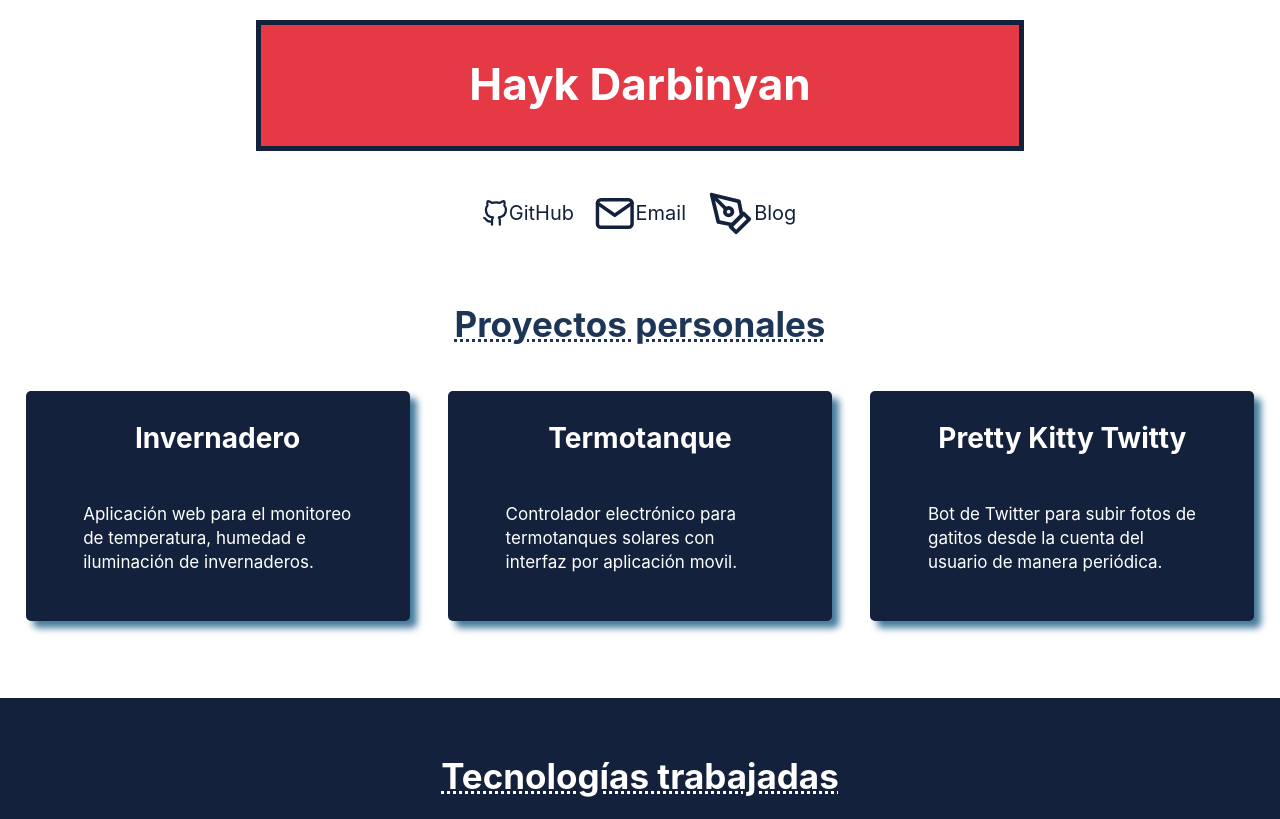
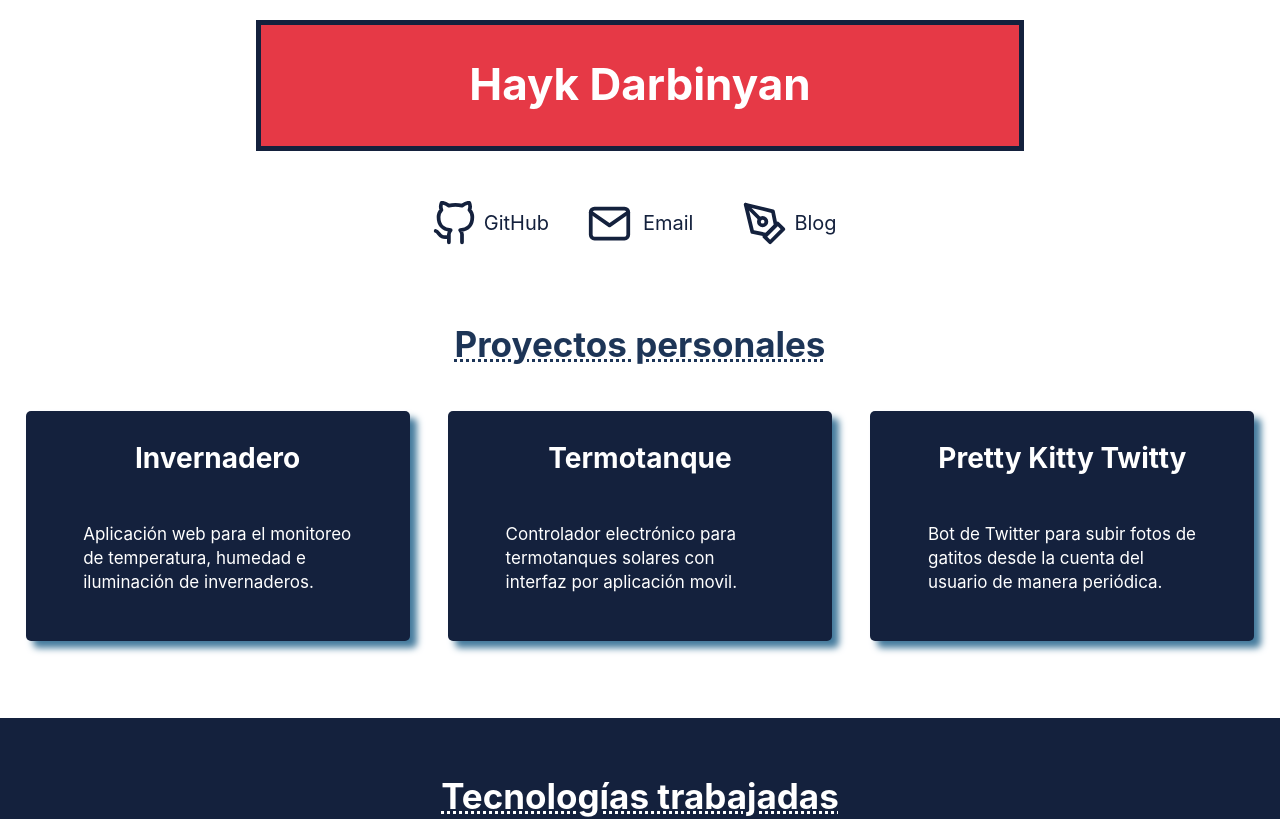
Before and after one commit to haykodarb/portfolio, a Next.js app: page / in a window 1280 px wide. Shown: the top 819 px of the page. Built offline with nearby package versions, Linux system fonts and the light colour scheme.

Commit message:
Fixed a few things

```diff
--- a/src/components/Hero/hero.module.css
+++ b/src/components/Hero/hero.module.css
@@ -41,7 +41,6 @@
 	align-items: center;
 	justify-content: space-evenly;
 	padding: 10px;
-	max-width: 25%;
 }
 
 .link {
@@ -51,7 +50,6 @@
 	text-align: center;
 	padding: 10px;
 	display: flex;
-	max-width: 25%;
 	flex-direction: row;
 	align-items: center;
 	cursor: pointer;
--- a/src/components/Hero/index.js
+++ b/src/components/Hero/index.js
@@ -23,10 +23,10 @@ const Hero = () => {
 				</a>
 				<div className={styles.link}>
 					<Link href='/blog' >
-						< >
+						<a>
 							<PenTool color="#14213d" size={45} />
 							Blog
-						</>
+						</a>
 					</Link>
 				</div>
 
```
